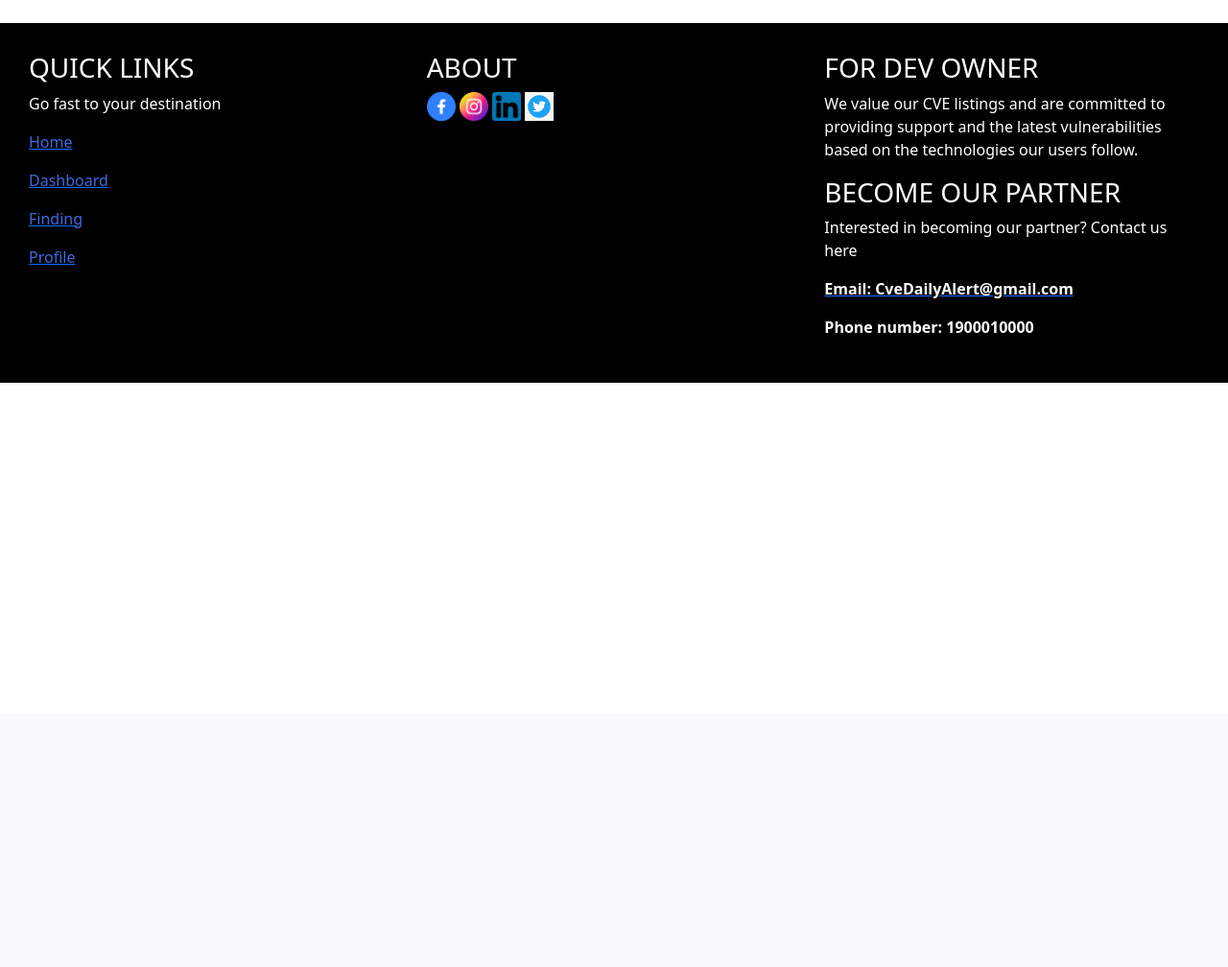
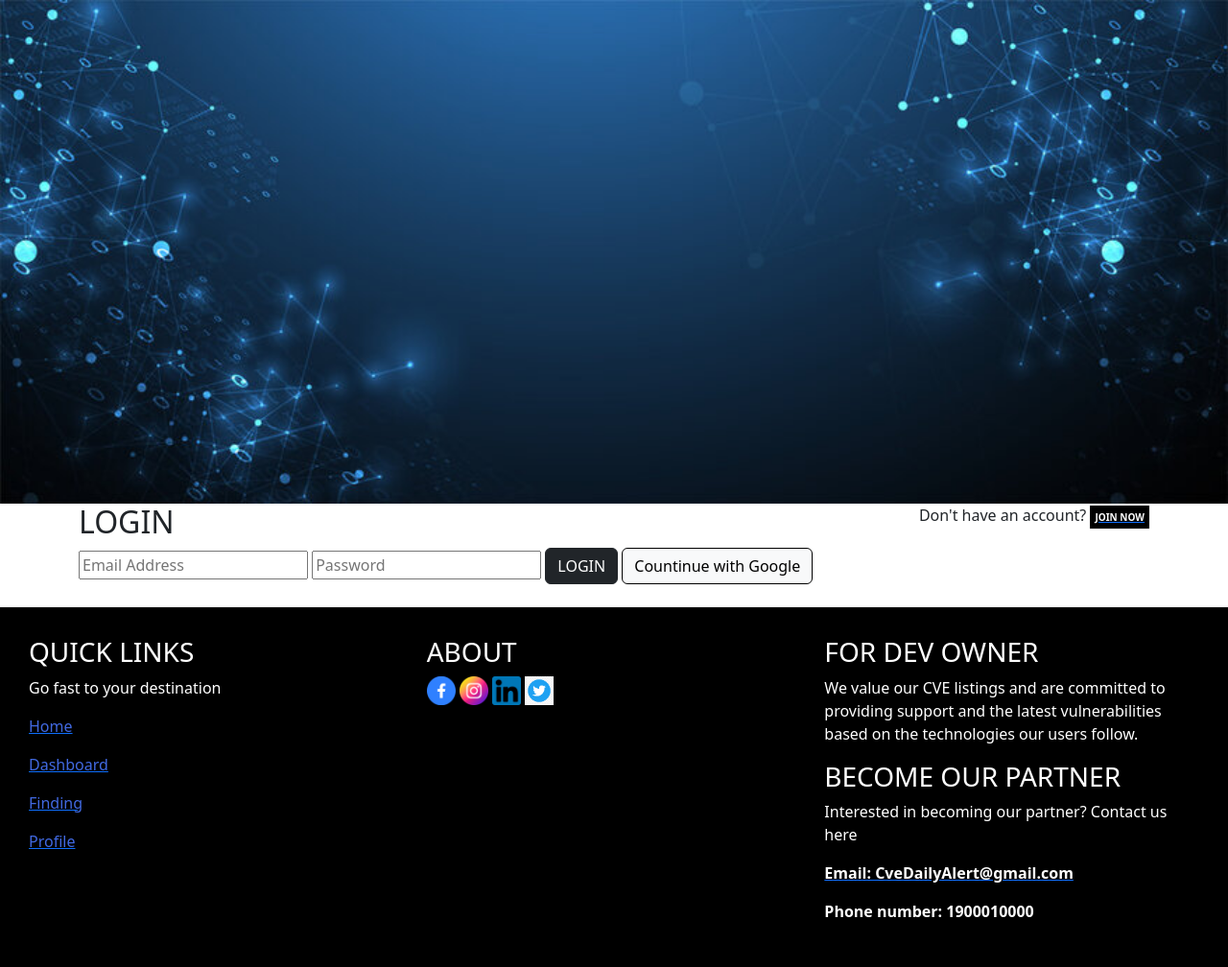
Before and after one commit to Binhchuoiz/CapstoneProject, a Django app: template CVEAlert/templates/accounts/login.html in a window 1280 px wide. Shown: the part 56-1064 px from the top of the page at 96% size. Before the commit the page ends 455 px from the top, so only its background shows below. Run offline with Django 4.2, Linux system fonts and the light colour scheme; the template is opened without the code that fills it, so the values that code supplies are empty.

Commit message:
"Front-End: Login add content"

```diff
--- a/CVEAlert/CVEAlert/urls.py
+++ b/CVEAlert/CVEAlert/urls.py
@@ -5,7 +5,8 @@ from django.conf.urls.static import static
 from django.conf import settings
 urlpatterns = [
     path('admin/', admin.site.urls),
-    path('', include('firstapp.urls'))
+    path('', include('firstapp.urls')),
+    path('account/', include('accounts.urls')),
 ]
 
 
--- /dev/null
+++ b/CVEAlert/accounts/urls.py
@@ -0,0 +1,8 @@
+from django.urls import path
+from . import views
+
+app_name = 'accounts'
+
+urlpatterns = [
+	path('login/', views.get_login, name='login')
+]
--- a/CVEAlert/accounts/views.py
+++ b/CVEAlert/accounts/views.py
@@ -1,3 +1,6 @@
 from django.shortcuts import render
 
 # Create your views here.
+
+def get_login(request):
+    return render(request, 'accounts/login.html')
--- a/CVEAlert/templates/accounts/login.html
+++ b/CVEAlert/templates/accounts/login.html
@@ -1,6 +1,36 @@
 {% extends 'navbar.html' %}
 
-
+<style>   body {
+    background-color: #2b2426 !important;
+    }
+    input, button {
+    width: 100%;
+    }
+    .form-login {
+    width: 60%;
+    border: 1px solid #ccc;
+    padding: 50px;
+    background-color: white;
+    padding: 25px;
+    border-radius: 5px;
+    line-height: 30px;
+    margin-top: -120px;
+    margin-bottom: 50px;
+    z-index: 99;
+    position:relative;
+    }
+    .form-login > form > * {
+    margin-bottom: 20px;
+    border-radius: 5px;
+    }
+    .alert-msg {
+        background-color: #f76f6f;
+        color: white;
+        padding: 10px;
+        border-radius: 5px;
+        border-color: red;
+    }
+    </style>
 {% block css %}
 
 {% endblock %}
@@ -12,5 +42,24 @@
 
 
 {% block content %}
-
+<img src="/media/bg-sec.jpg" style="width: 100%" alt="background">
+<div class="container form-login">
+    <div class="row">
+        <div class="col">
+            <h2>LOGIN</h2>
+        </div>
+        <div class="col">
+            <p style="float: right;">Don't have an account? <a href="#"><b
+                    style="background-color: black; color: white; padding: 5px; font-size: 10px;">JOIN NOW</b></a>
+            </p>
+        </div>
+    </div>
+    <form method="post">
+        {% csrf_token %}
+        <input type="text" name="username" id="username" placeholder="Email Address">
+        <input type="password" name="password" id="password" placeholder="Password">
+        <button type="submit" class="btn btn-dark">LOGIN</button>
+        <button class="btn btn-light" style="border-color: black">Countinue with Google</button>
+    </form>
+</div>
 {% endblock %}
--- a/CVEAlert/templates/navbar.html
+++ b/CVEAlert/templates/navbar.html
@@ -56,7 +56,7 @@
 
 
                 <li class="nav-item">
-                    <a class="nav-link" href="#">Login</a>
+                    <a class="nav-link" href="{% url 'accounts:login' %}">Login</a>
                 </li>
                 <li class="nav-item">
                     <a class="nav-link" href="#">Sign Up</a>
```
